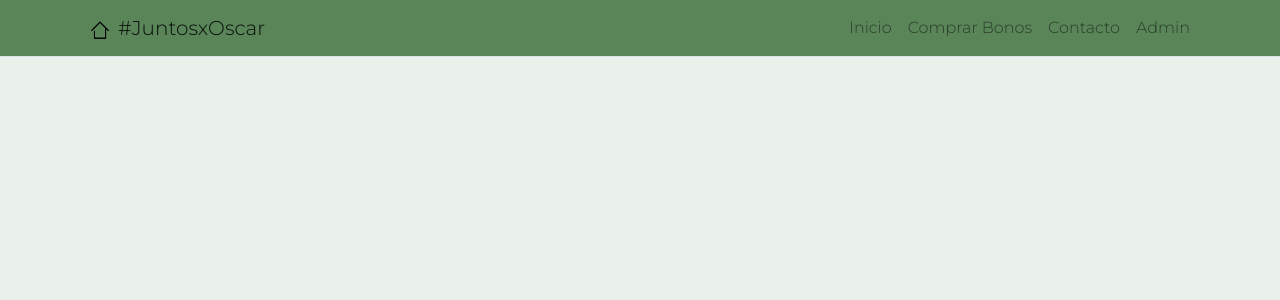
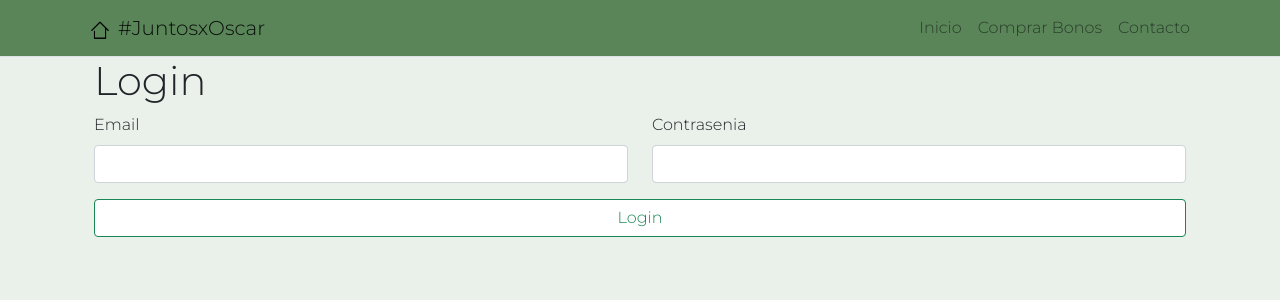
Before and after one commit to MatiasSanchez-l/rifasApp, a React (Create React App) app in the folder frontend/: page /login in a window 1280 px wide. Shown: the top 300 px of the page. Built offline with nearby package versions, Linux system fonts and the light colour scheme; no server answers.

Commit message:
terminamos con sesiones

```diff
--- a/frontend/package.json
+++ b/frontend/package.json
@@ -16,6 +16,7 @@
     "react-dom": "^17.0.1",
     "react-router-dom": "^5.2.0",
     "react-scripts": "4.0.1",
+    "react-toastify": "^7.0.3",
     "styled-components": "^5.2.1",
     "sweetalert": "^2.1.2",
     "sweetalert2": "^10.13.0",
--- a/frontend/src/App.js
+++ b/frontend/src/App.js
@@ -1,29 +1,67 @@
 import './App.css';
-import React from 'react';
+import React, { Fragment, useState, useEffect } from 'react';
 import Header from './components/Header';
 import 'bootstrap/dist/css/bootstrap.min.css';
-import { BrowserRouter as Router, Route } from "react-router-dom";
+import { toast } from 'react-toastify';
+import 'react-toastify/dist/ReactToastify.css';
+import { BrowserRouter as Router, Route, Switch, Redirect } from "react-router-dom";
 import Home from './components/Home';
 import CompraRifa from './components/CompraRifa';
 import Contacto from './components/Contacto';
+import Dashboard from './components/Dashboard';
+import Premios from './components/Premios';
+import Login from './components/Login';
 import Admin from './components/Admin';
-import Premios from './components/Premios';
 //import Footer from './components/Footer';
 
+toast.configure();
 
 function App() {
+
+  const [isAuthenticated, setIsAuthenticated] = useState(false);
+
+  const setAuth = boolean => {
+    setIsAuthenticated(boolean);
+  }
+
+  async function isAuth() {
+    try {
+      const response = await fetch("http://localhost:5000/usuarios/verificado", {
+        method: "GET",
+        headers: { token: localStorage.token }
+      });
+
+      const parseRes = await response.json();
+
+      parseRes === true ? setIsAuthenticated(true) : setIsAuthenticated(false);
+
+    } catch (err) {
+      console.error(err.message);
+    }
+
+  }
+
+  useEffect(() => {
+    isAuth()
+  })
+
   return (
+    <Fragment>
       <Router>
         <Header />
         <div className="container">
+          <Switch>
             <Route exact path="/" component={Home} />
             <Route exact path="/comprarRifa" component={CompraRifa} />
             <Route exact path="/contacto" component={Contacto} />
+            <Route exact path="/premios" component={Premios} />
             <Route exact path="/admin" component={Admin} />
-        <Route exact path="/premios" component={Premios} />
+            <Route exact path="/login" render={props => !isAuthenticated ? (<Login {...props} setAuth={setAuth} />) : (<Redirect to="/dashboard" />)} />
+            <Route exact path="/dashboard" render={props => isAuthenticated ? <Dashboard {...props} setAuth={setAuth} /> : <Redirect to="/login" />} />
+          </Switch>
         </div>
-
       </Router>
+    </Fragment>
   );
 }
 
--- a/frontend/src/components/Admin.js
+++ b/frontend/src/components/Admin.js
@@ -118,7 +118,7 @@ export default class Admin extends Component {
             [e.target.name]: e.target.value
         });
     }
-    guardar
+
     render() {
         return (
             <div className="mt-3">
--- /dev/null
+++ b/frontend/src/components/Dashboard.js
@@ -0,0 +1,43 @@
+import React, { Fragment, useState, useEffect } from 'react';
+import { toast } from 'react-toastify';
+
+
+const Dashboard = ({ setAuth }) => {
+    const [name, setName] = useState("");
+
+    async function getName() {
+        try {
+            const response = await fetch("http://localhost:5000/dashboard/", {
+                method: "GET",
+                headers: { token: localStorage.token }
+            });
+            const parseRes = await response.json();
+            setName(parseRes.nombre_usuario);
+        } catch (err) {
+            console.error(err.message);
+        }
+
+    }
+
+    const logout = (e) => {
+        e.preventDefault();
+        localStorage.removeItem("token");
+        setAuth(false);
+        toast.info("Loggeed out successfully, goodbye Fagliano")
+    }
+
+    useEffect(() => {
+        getName();
+    }, []);
+
+    return (
+        <Fragment>
+            <div className="container">
+                <h1>Dashboard {name}</h1>
+                <button onClick={e => logout(e)} className="btn btn-outline-danger">Logout</button>
+            </div>
+        </Fragment>
+    );
+};
+
+export default Dashboard;
--- a/frontend/src/components/Header.js
+++ b/frontend/src/components/Header.js
@@ -20,7 +20,7 @@ export default class Header extends Component {
                                 <Nav.Link eventKey="1" as={Link} to="/">Inicio</Nav.Link>
                                 <Nav.Link eventKey="2" as={Link} to="/comprarRifa">Comprar Bonos</Nav.Link>
                                 <Nav.Link eventKey="3" as={Link} to="/contacto">Contacto</Nav.Link>
-                                <Nav.Link eventKey="4" as={Link} to="/admin">Admin</Nav.Link>
+
 
                             </Nav>
 
--- /dev/null
+++ b/frontend/src/components/Login.js
@@ -0,0 +1,64 @@
+import React, { useState } from 'react';
+import { toast } from 'react-toastify';
+
+
+const Login = ({ setAuth }) => {
+
+    const [inputs, setInputs] = useState({
+        nombre_usuario: "",
+        contrasenia: ""
+    });
+
+    const { nombre_usuario, contrasenia } = inputs;
+
+    const onChange = (e) => {
+        setInputs({ ...inputs, [e.target.name]: e.target.value })
+    }
+
+    const onSubmitForm = async (e) => {
+        e.preventDefault();
+        try {
+            const body = { nombre_usuario, contrasenia };
+            const response = await fetch("http://localhost:5000/usuarios/login", {
+                method: "POST",
+                headers: { "Content-type": "application/json" },
+                body: JSON.stringify(body)
+            });
+            const parseRes = await response.json();
+
+            if (parseRes.token) {
+                localStorage.setItem("token", parseRes.token);
+                setAuth(true);
+                toast.success("Login successfully Fagliano, welcome!");
+            } else {
+                toast.error(parseRes)
+            }
+
+        } catch (err) {
+            console.error(err.message);
+        }
+    }
+
+    return (
+        <div className="container">
+            <h1>Login</h1>
+            <form onSubmit={onSubmitForm} className="form" >
+                <div className="row  mt-1">
+                    <div className="col-6">
+                        <label className="form-label">Email</label>
+                        <input className="form-control" type="text" name="nombre_usuario" value={nombre_usuario} onChange={e => onChange(e)} />
+
+                    </div>
+                    <div className="col-6">
+                        <label className="form-label">Contrasenia</label>
+                        <input className="form-control" type="password" name="contrasenia" value={contrasenia} onChange={e => onChange(e)} />
+                    </div>
+                    <div className="col-12 mt-3">
+                        <button className="form-control btn-outline-success" type="submit">Login</button>
+                    </div>
+                </div>
+            </form>
+        </div>
+    )
+}
+export default Login;
```
Also changed, not shown: 2 other files (tests, documents, lock files or other folders). Lines whose indentation alone changed are shown as unchanged.
